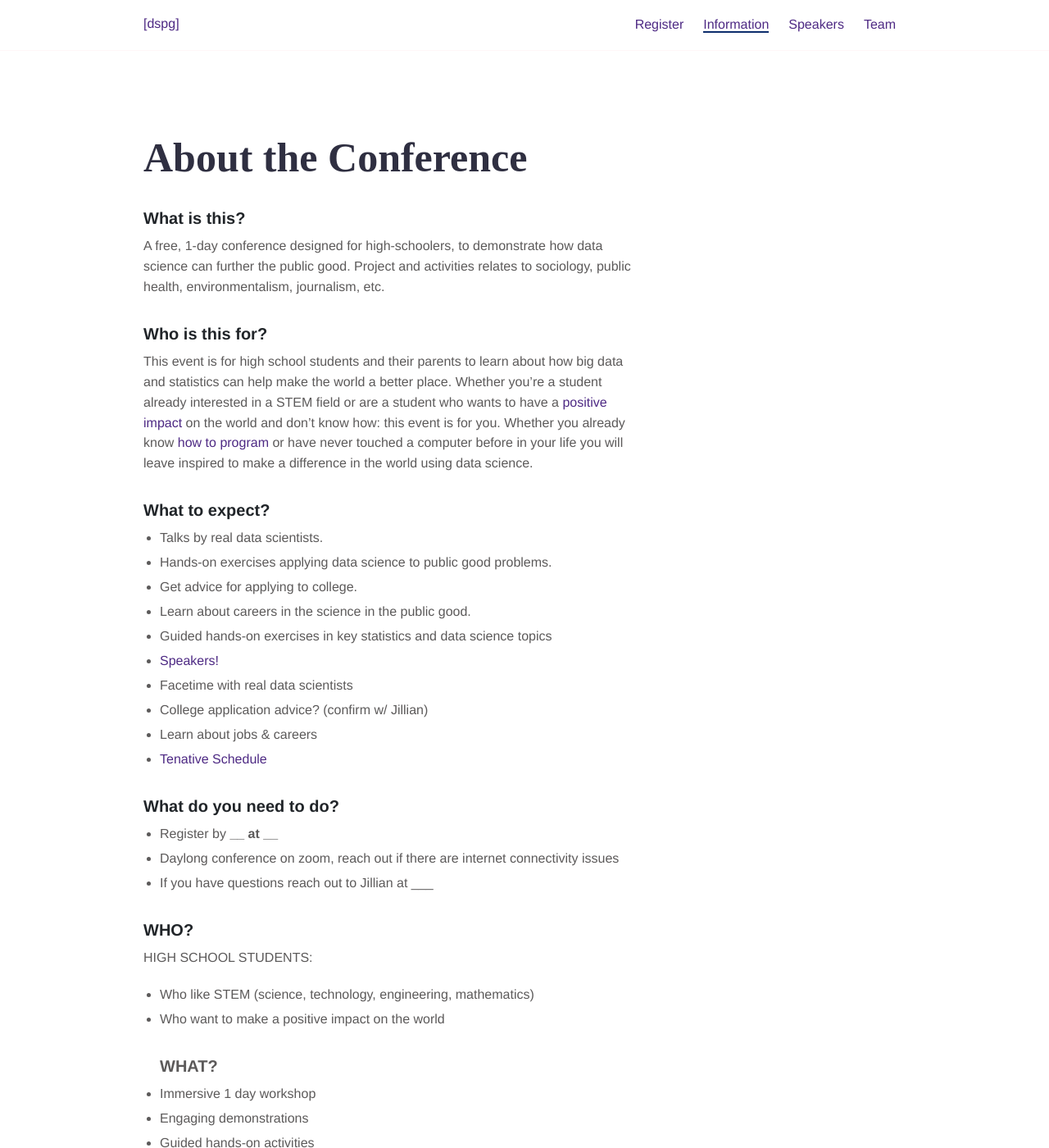
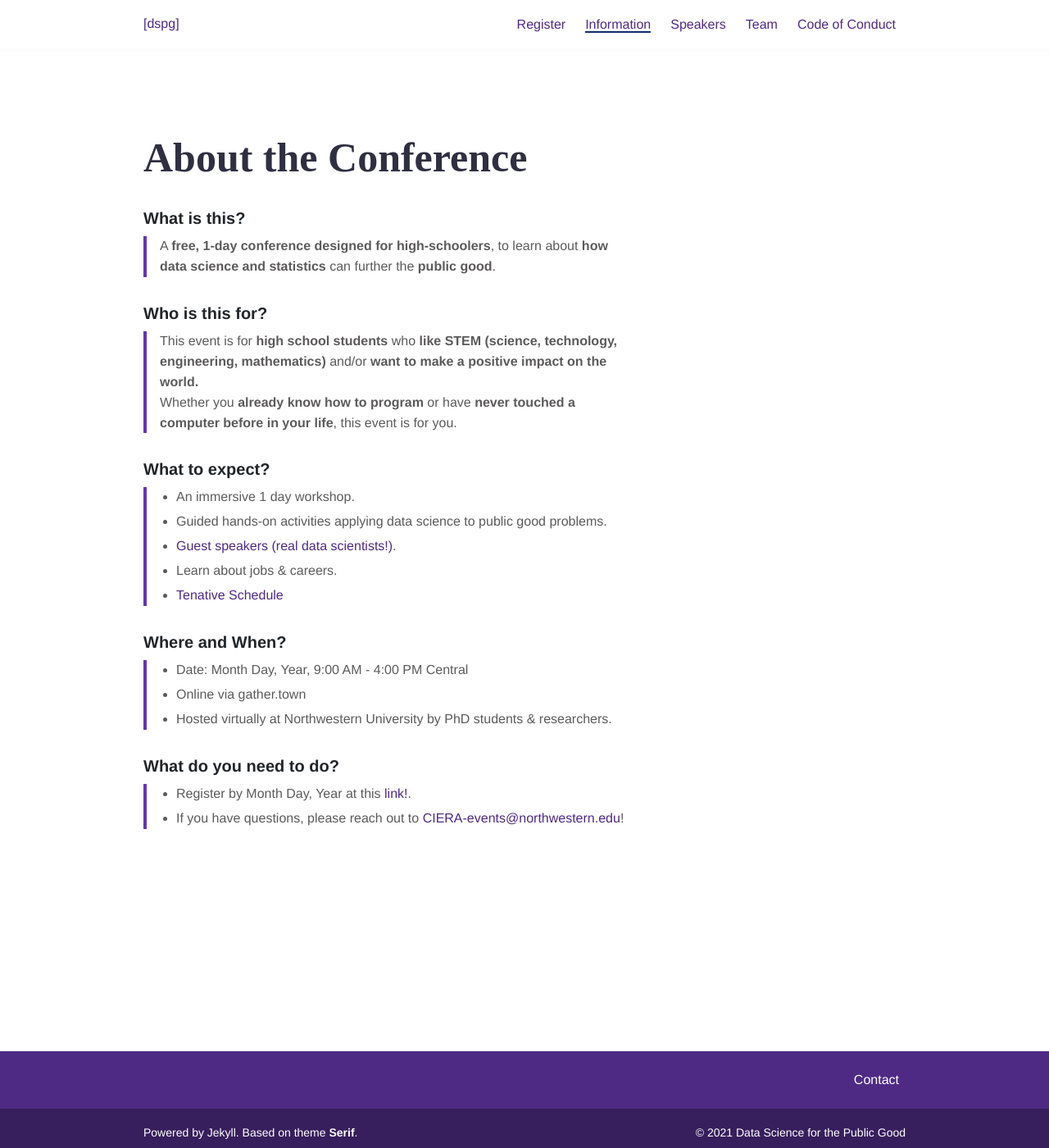
Before and after one commit to dennis-l/DataScienceForPublicGood, a Jekyll site: the page built from _website/info.md, in a window 1280 px wide and 1400 px high. Shown: the whole window at 82% size. Built offline with Jekyll 4.4.1, drawn with Linux system fonts in a browser that asks for light colours; some web fonts are replaced; some of the changed text lies outside the part shown.

Commit message:
updates to conference information, add page for code of conduct

```diff
--- a/_website/_data/features.json
+++ b/_website/_data/features.json
@@ -1,22 +1,22 @@
 [
     {
-      "title": "Talks",
-      "description": "Talks by real data scientists",
+      "title": "Talks by Real Data Scientists!",
+      "description": "",
       "image": "images/illustrations/undraw_Presentation.svg"
     },
     {
-      "title": "Exercises",
-      "description": "Hands-on exercises applying data science to public good problems",
+      "title": "Hands-on Exercises!",
+      "description": "",
       "image": "images/illustrations/undraw_project_team.svg"
     },
     {
-      "title": "College Advice",
-      "description": "Get advice for applying to college",
+      "title": "Advice for College Applications!",
+      "description": "",
       "image": "images/illustrations/undraw_education.svg"
     },
     {
-      "title": "Careers",
-      "description": "Learn about careers in the science in the public good",
+      "title": "Discover Career Paths!",
+      "description": "",
       "image": "images/illustrations/undraw_interview.svg"
     }
   ]
--- a/_website/_data/menus.yml
+++ b/_website/_data/menus.yml
@@ -12,6 +12,9 @@ main:
   - name: "Team"
     url: "/team/"
     weight: 4
+  - name: "Code of Conduct"
+    url: "/conduct/"
+    weight: 5
 
 # Footer Menu Bar
 footer:
--- a/_website/_includes/registration_form.html
+++ b/_website/_includes/registration_form.html
@@ -7,7 +7,7 @@
       </div>
     </div>
         <div class="call-box-bottom">
-          <a href="{{ site.data.register.registration_form_link }}" class="button register_form_btn">Registration Form</a>
+          <a href="{{ site.data.conference_info.registration_form_link }}" class="button register_form_btn">Registration Form</a>
         </div>
   </div>
 {% else %}
--- a/_website/info.md
+++ b/_website/info.md
@@ -5,14 +5,35 @@ layout: page
 ---
 
 ### **What is this?**
-A free, 1-day conference designed for high-schoolers, to demonstrate how data science can further the public good. Project and activities relates to sociology, public health, environmentalism, journalism, etc.
+> A **free, 1-day conference designed for high-schoolers**, to learn about **how data science and statistics** can further the **public good**.
 
 ### **Who is this for?**
-This event is for high school students and their parents to learn about how big data and statistics can help make the world a better place. Whether you’re a student already interested in a STEM field or are a student who wants to have a [positive impact]({{ site.baseurl }}{% link team.md %}) on the world and don’t know how: this event is for you. Whether you already know [how to program]({{ site.baseurl }}{% link team.md %}) or have never touched a computer before in your life you will leave inspired to make a difference in the world using data science.
+> This event is for **high school students** who **like STEM (science, technology, engineering, mathematics)** and/or **want to make a positive impact on the world.**
+Whether you **already know how to program** or have **never touched a computer before in your life**, this event is for you.
 
 ### **What to expect?**
-- Talks by real data scientists.
-- Hands-on exercises applying data science to public good problems.
+> - An immersive 1 day workshop.
+- Guided hands-on activities applying data science to public good problems.
+- [Guest speakers (real data scientists!)]({{ site.baseurl }}{% link speakers.md %}).
+- Learn about jobs & careers.
+- [Tenative Schedule]({{ site.baseurl }}{% link schedule.md %})
+
+### **Where and When?**
+> - Date: {{ site.data.conference_info.conference_date }}, {{ site.data.conference_info.conference_time }}
+- Online via gather.town
+- Hosted virtually at Northwestern University by PhD students & researchers.
+
+### **What do you need to do?**
+> - Register by {{ site.data.conference_info.deadline }} at this [link!]({{ site.baseurl }}{% link register.md %}).
+- If you have questions, please reach out to <a href="mailto:CIERA-events@northwestern.edu"> CIERA-events@northwestern.edu</a>!
+
+<!--
+### **WHEN**
+- Register by: {{ site.data.conference_info.deadline }} -->
+
+
+<!-- - Talks by real data scientists.
+- Hands-on exercises
 - Get advice for applying to college.
 - Learn about careers in the science in the public good.
 - Guided hands-on exercises in key statistics and data science topics
@@ -20,29 +41,22 @@ This event is for high school students and their parents to learn about how big
 - Facetime with real data scientists
 - College application advice? (confirm w/ Jillian)
 - Learn about jobs & careers
-- [Tenative Schedule]({{ site.baseurl }}{% link schedule.md %})
+- [Tenative Schedule]({{ site.baseurl }}{% link schedule.md %}) -->
 
-### **What do you need to do?**
-- Register by ____ at ____
-- Daylong conference on zoom, reach out if there are internet connectivity issues
-- If you have questions reach out to Jillian at ___
+
+<!--
+
 
 
 ### **WHO?**
-HIGH SCHOOL STUDENTS:
-- Who like STEM (science, technology, engineering, mathematics)
-- Who want to make a positive impact on the world
+- HIGH SCHOOL STUDENTS:
+    - Who like STEM (science, technology, engineering, mathematics)
+    - Who want to make a positive impact on the world
+
 ### **WHAT?**
 - Immersive 1 day workshop
 - Engaging demonstrations
 - Guided hands-on activities
-- Guest speakers (real data scientists!)
+- [Guest speakers (real data scientists!)]({{ site.baseurl }}{% link speakers.md %})
 - Learn about jobs & careers
-### **WHERE?**
-• Online via Zoom
-• Hosted virtually at Northwestern University by PhD students & researchers
-
-### **WHEN**
-- DATE:
-- Register & Learn More:
-- Register by:
+- [Tenative Schedule]({{ site.baseurl }}{% link schedule.md %}) -->
```
Also changed, not shown: _website/_speaker/speaker_4.md (added, +13 -0 lines), _website/conduct.md (added, +7 -0 lines), _website/register.md (+1 -1 lines), _website/schedule.md (+1 -1 lines), _website/images/illustrations/neural_net_brightest.png (added), _website/images/illustrations/pointing.svg (deleted), _website/images/illustrations/reading.svg (deleted).
